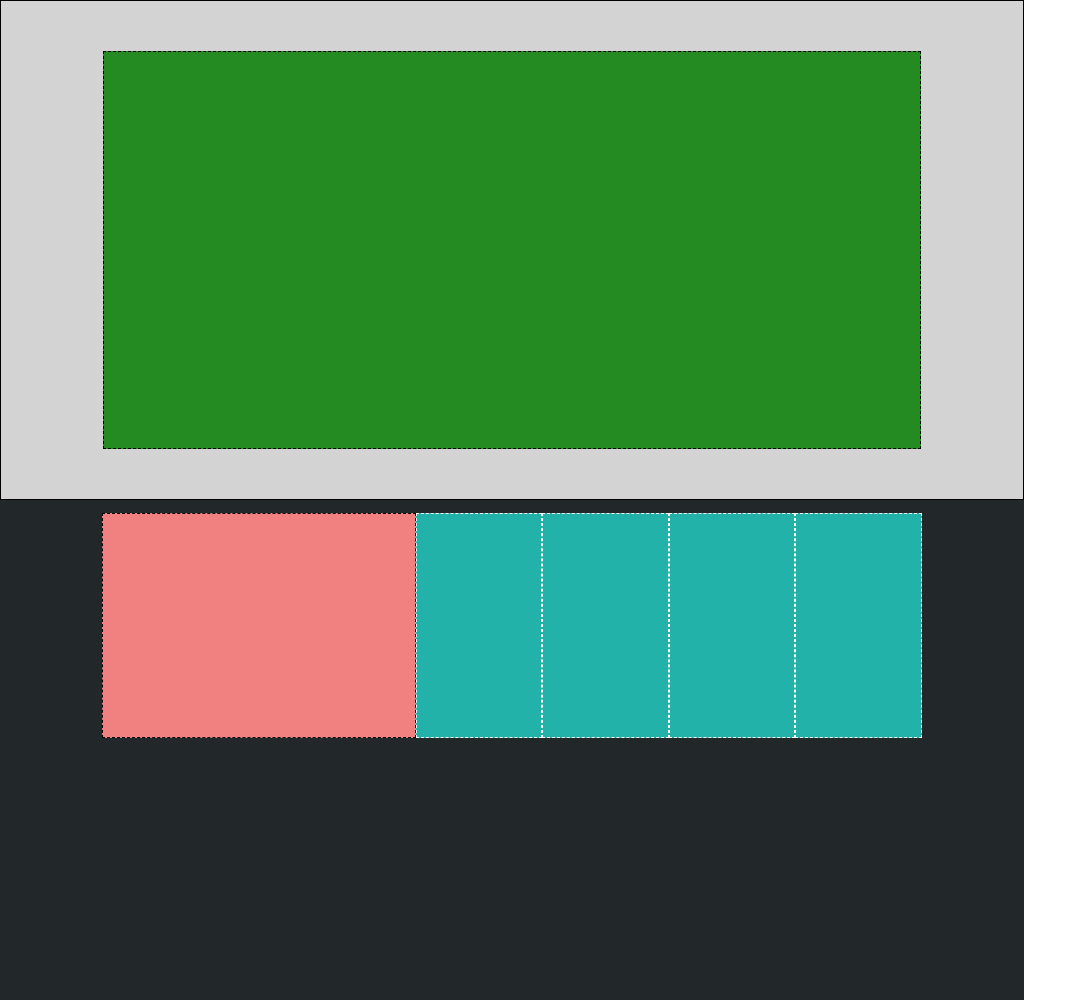
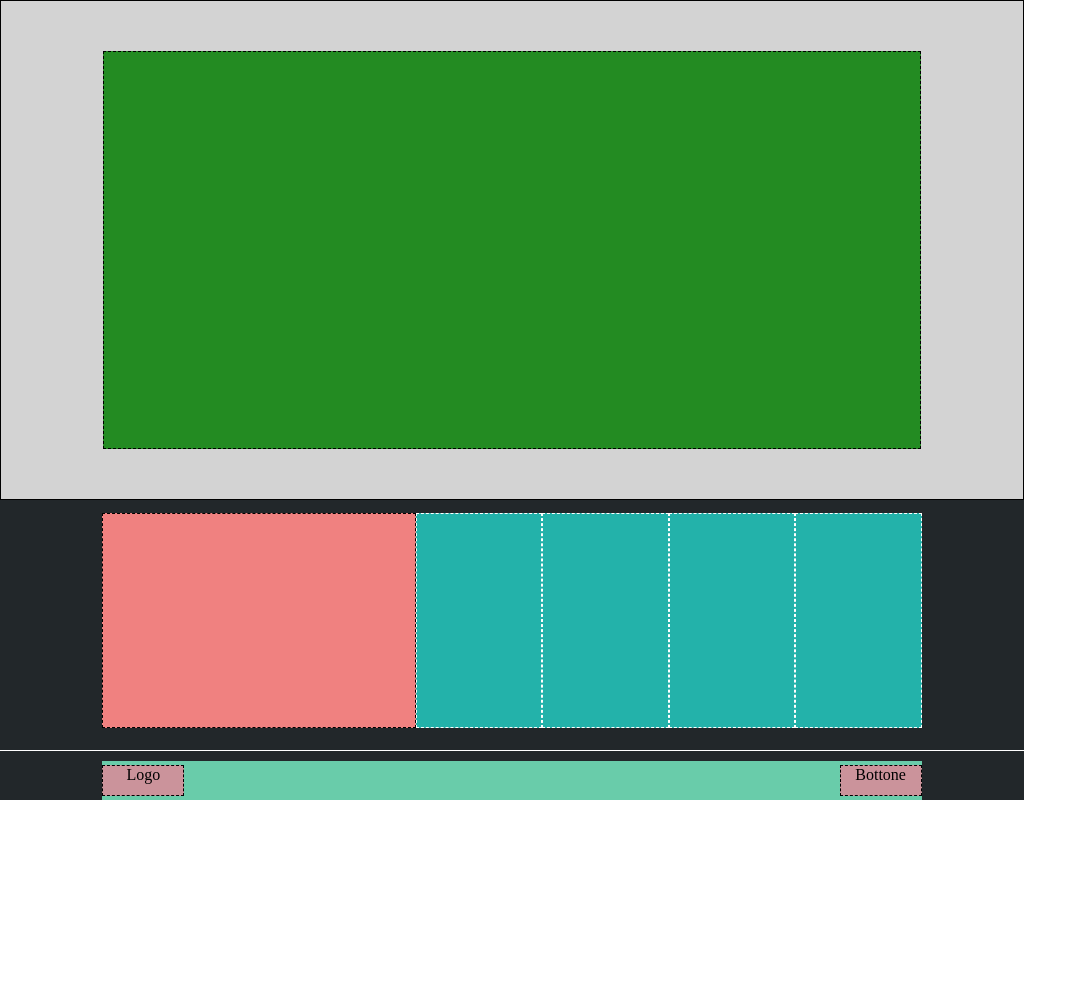
Before and after one commit to DylanBlanco/htmlcss-struttura-discord, a plain HTML site: page index.html in a window 1280 px wide. Shown: the part 1050-2050 px from the top of the page, without its empty margins (0-1087 px from the left). After the commit the page ends 1850 px from the top, so only its background shows below. Drawn offline with Linux system fonts and the light colour scheme.

Commit message:
fine esercizio

```diff
--- a/css/style.css
+++ b/css/style.css
@@ -6,7 +6,7 @@
 }
 
 /*debug-header*/
-.debug .container .login{
+.debug .container .login, .bottone{
     background-color: #A1C8D5;
     height: 50px;
 }
@@ -28,20 +28,13 @@
     align-items: center;
     justify-content: center;
 }
-
-.login>div{
+.login-box{
+    width: 80%;
+    display: flex;
+    align-items: center;
+    justify-content: space-between;
     background-color: yellow;
     border: 1px dashed black;
-    width: 200px;
-}
-
-.login :nth-child(2) {
-    text-align: center;
-    width: 400px;
-}
-
-.login :nth-child(3) {
-    text-align: end;
 }
 
 .header-pink{
@@ -113,8 +106,8 @@ main>section:nth-child(4) {
     height: 90%;
     display: flex;
     justify-content: center;
+    padding-bottom: 10px;
 }
-
 .dark-box>* {
     background-color: #23B2AA;
     width: 80%;
@@ -126,3 +119,27 @@ main>section:nth-child(4) {
     width: calc(100%*2);
     border: 1px dashed black;
 }
+
+.bottone {
+    border-top: 1px solid white;
+    background-color: #22272A;
+    display: flex;
+    justify-content: center;
+    align-items: flex-end;
+}
+.bot-box {
+    width: 80%;
+    height: 80%;
+    display: flex;
+    align-items: center;
+    justify-content: space-between;
+    background-color: #69CCAA;
+}
+.bot-box>* {
+    border: 1px dashed black;
+    background-color: #CB939B;
+    height: 80%;
+    width: calc(100%/10);
+    align-self: center;
+    text-align: center;
+}
--- a/index.html
+++ b/index.html
@@ -12,9 +12,11 @@
 
             <!--login-->
             <section class="login">
-                <div>LOGO</div>
-                <div>LINK LINK LINK LINK LINK</div>
-                <div>LOGIN</div>
+                <div class="login-box">
+                    <div>LOGO</div>
+                    <div>LINK LINK LINK LINK LINK</div>
+                    <div>LOGIN</div>
+                </div>
             </section>
 
             <!--2nd-section-header-->
@@ -68,7 +70,12 @@
                 </div>
             </section>
 
-            <section class="bottone"></section>
+            <section class="bottone">
+                <div class="bot-box">
+                    <div>Logo</div>
+                    <div>Bottone</div>
+                </div>
+            </section>
         </footer>
     </body>
 </html>
```
